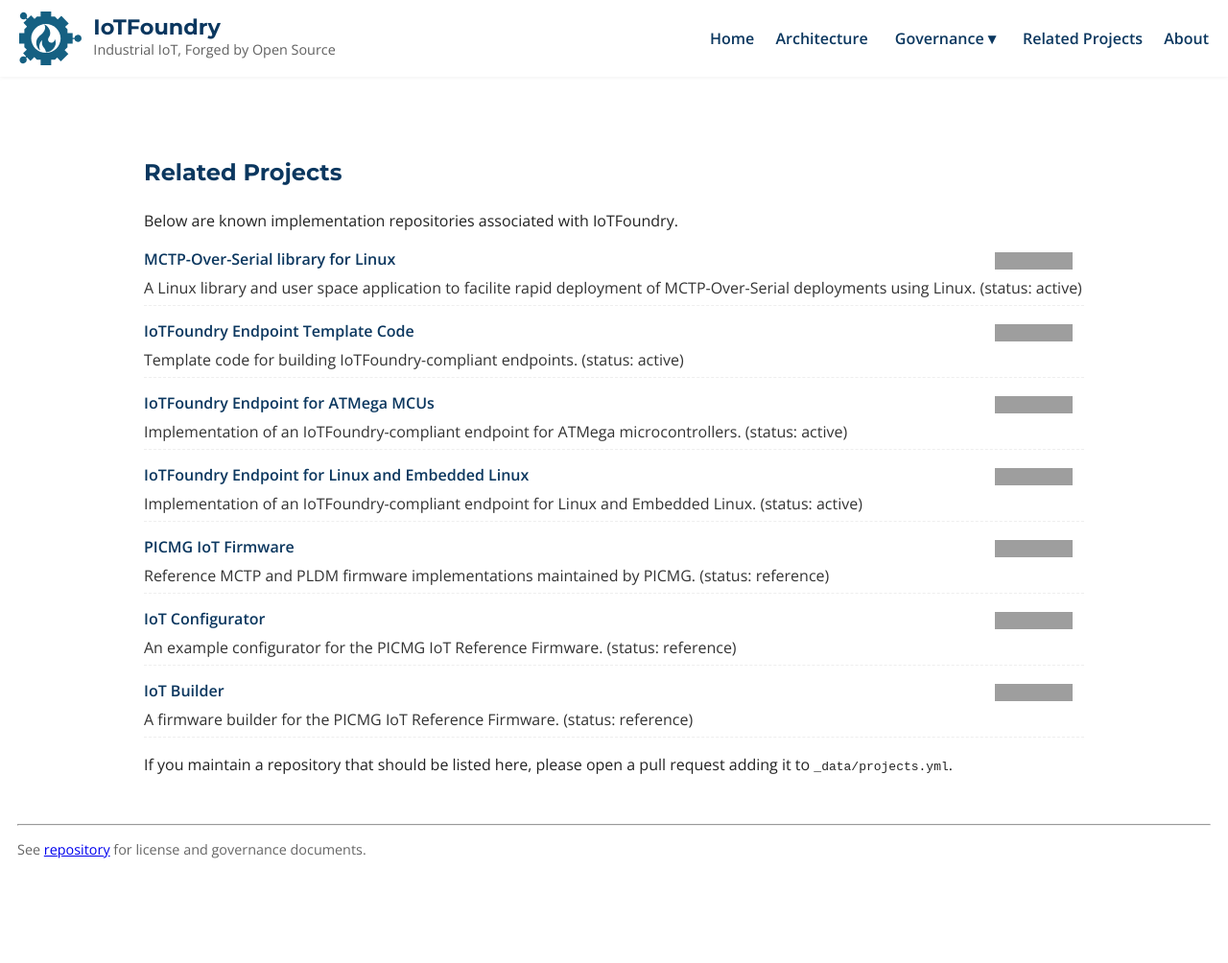
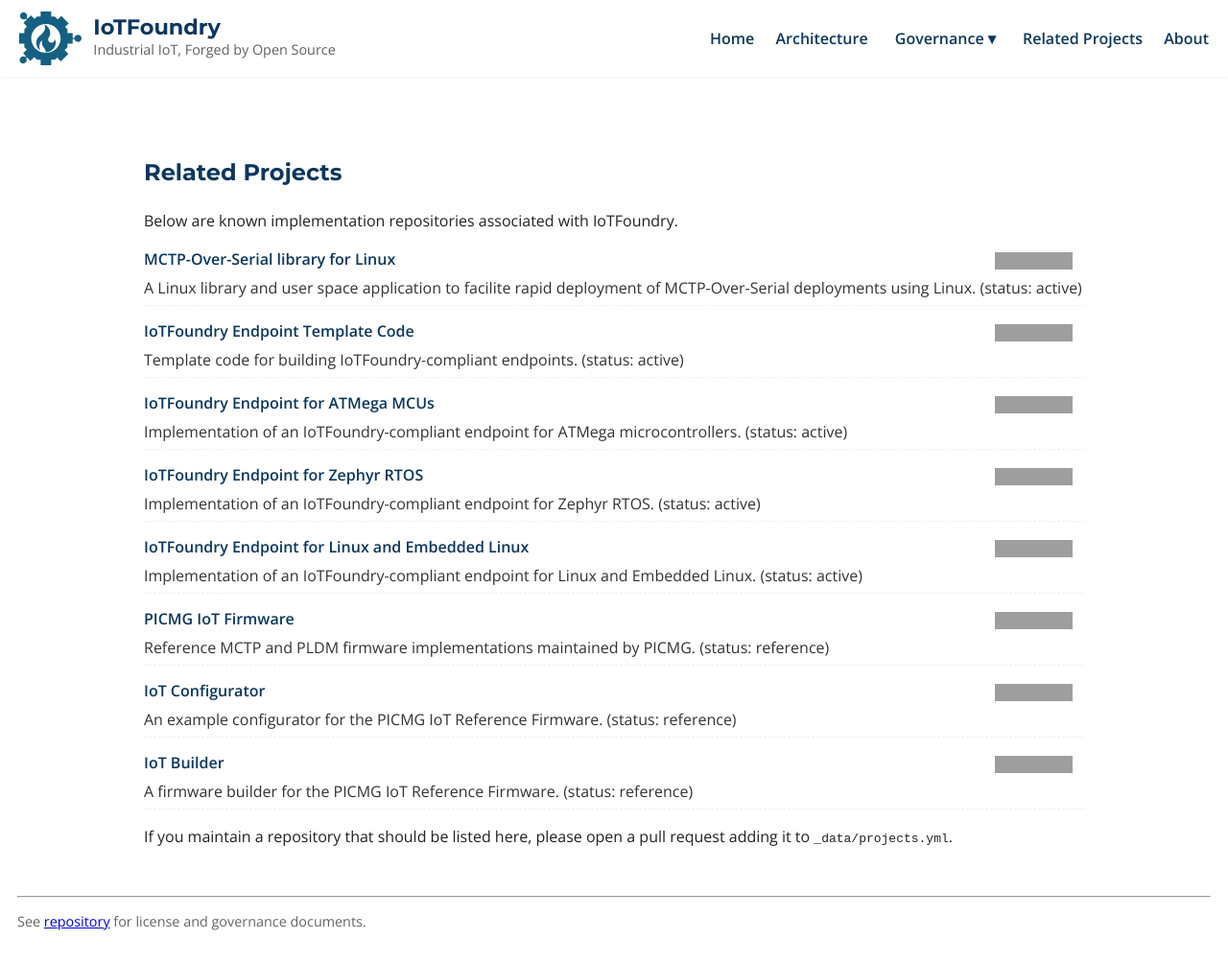
Before and after one commit to PICMG/iot-foundry, a Jekyll site: the page built from docs/RelatedProjects.md, in a window 1280 px wide and 1004 px high. Shown: the whole window at 96% size. Built offline with Jekyll 4.4.1, drawn with Linux system fonts in a browser that asks for light colours; grey boxes are pictures that could not be loaded.

Commit message:
Add Iot Foundry Zephyr Endpoint project.

```diff
--- a/docs/_data/projects.yml
+++ b/docs/_data/projects.yml
@@ -14,6 +14,12 @@
   url: https://www.github.com/PICMG/iot-foundry-atmega-endpoint
   repo: PICMG/iot-foundry-atmega-endpoint
   description: Implementation of an IoTFoundry-compliant endpoint for ATMega microcontrollers.
+  status: active
+
+- name: IoTFoundry Endpoint for Zephyr RTOS
+  url: https://www.github.com/PICMG/iot-foundry-zephyr-endpoint
+  repo: PICMG/iot-foundry-zephyr-endpoint
+  description: Implementation of an IoTFoundry-compliant endpoint for Zephyr RTOS.
   status: active
 
 - name: IoTFoundry Endpoint for Linux and Embedded Linux
```
